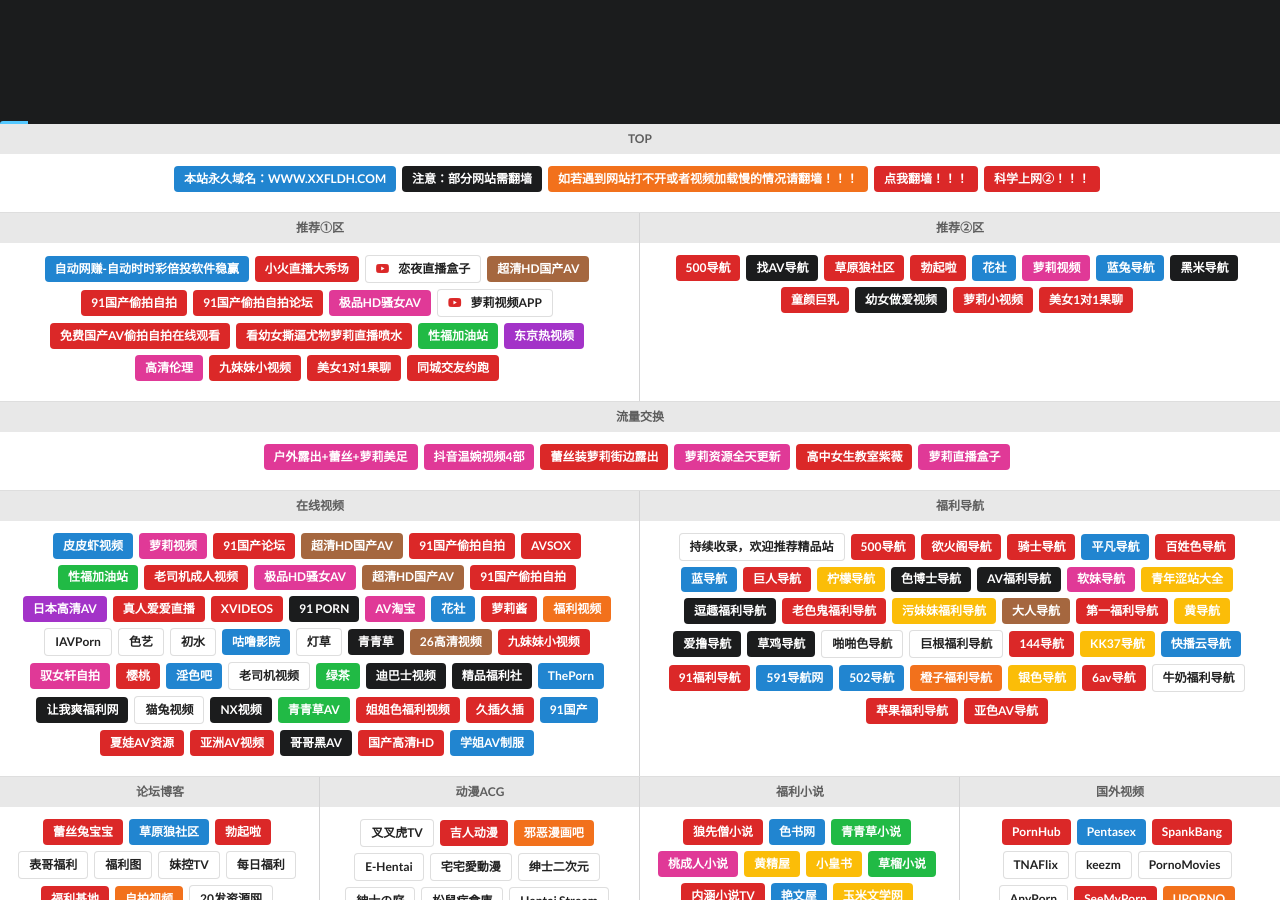
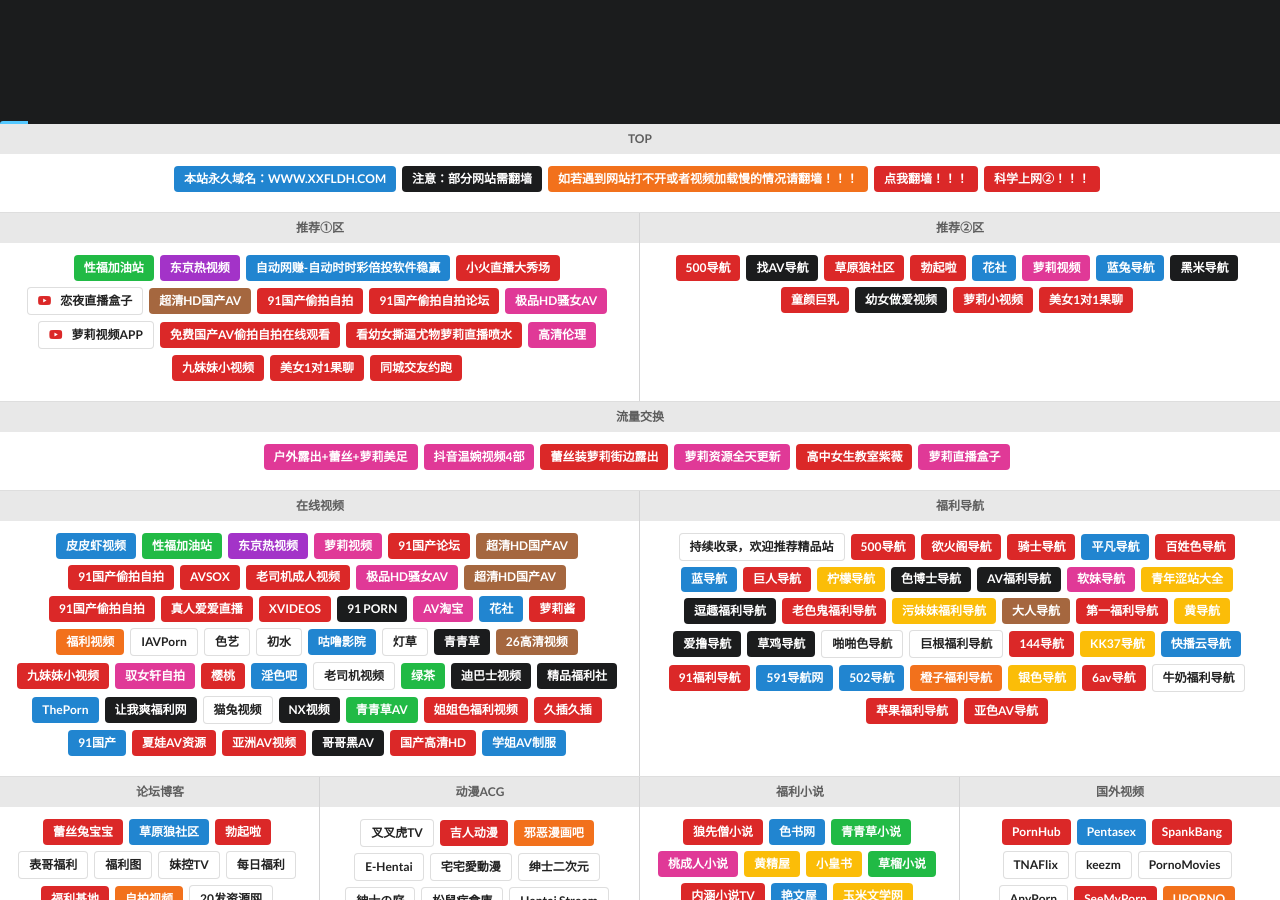
Before and after one commit to boboyang1/xxfldh, a Jekyll site: the page built from index.html, in a window 1280 px wide and 900 px high, scrolled down 705 px. Built offline with Jekyll 4.4.1, drawn with Linux system fonts in a browser that asks for light colours; comment, search, counter and statistics services are not loaded.

Commit message:
Update links.yml

```diff
--- a/_data/links.yml
+++ b/_data/links.yml
@@ -26,6 +26,14 @@
   categories:
   - category: 推荐①区
     links:
+    - name: 性福加油站
+      style: green
+      url: https://ganbidizhi.at.917dizhi.gmail.gb3.space/?xx
+
+    - name: 东京热视频
+      style: purple
+      url: https://www.qipasex.com/?xx
+
     - name: 自动网赚-自动时时彩倍投软件稳赢
       style: blue
       url: http://www.553440.com/?xxfldh
@@ -67,14 +75,6 @@
     - name: 看幼女撕逼尤物萝莉直播喷水
       style: red
       url: http://www.luoli1024.com/?xxfldh
-
-    - name: 性福加油站
-      style: green
-      url: https://ganbi.baidu.goole.dizhi.gb2.space/?xx
-
-    - name: 东京热视频
-      style: purple
-      url: https://www.qipasex.com/?xx
 
     - name: 高清伦理
       style: pink
@@ -178,6 +178,14 @@
       style: blue
       url: http://51dh.xyz
 
+    - name: 性福加油站
+      style: green
+      url: https://ganbidizhi.at.917dizhi.gmail.gb3.space/?xx
+
+    - name: 东京热视频
+      style: purple
+      url: https://www.qipasex.com/?xx
+
     - name: 萝莉视频
       style: pink
       url: http://suo.im/4JMxUc
@@ -198,10 +206,6 @@
       style: red
       url: https://javfee.com/
 
-    - name: 性福加油站
-      style: green
-      url: https://ganbi.baidu.goole.dizhi.gb2.space/?xx
-
     - name: 老司机成人视频
       style: red
       url: https://payment.2e32.pw/?xxfldh
@@ -217,10 +221,6 @@
     - name: 91国产偷拍自拍
       style: red
       url: http://www.fuck78.com/?xxfldh.com
-
-    - name: 日本高清AV
-      style: purple
-      url: https://www.qipasex.com/?xx
 
     - name: 真人爱爱直播
       style: red
```
